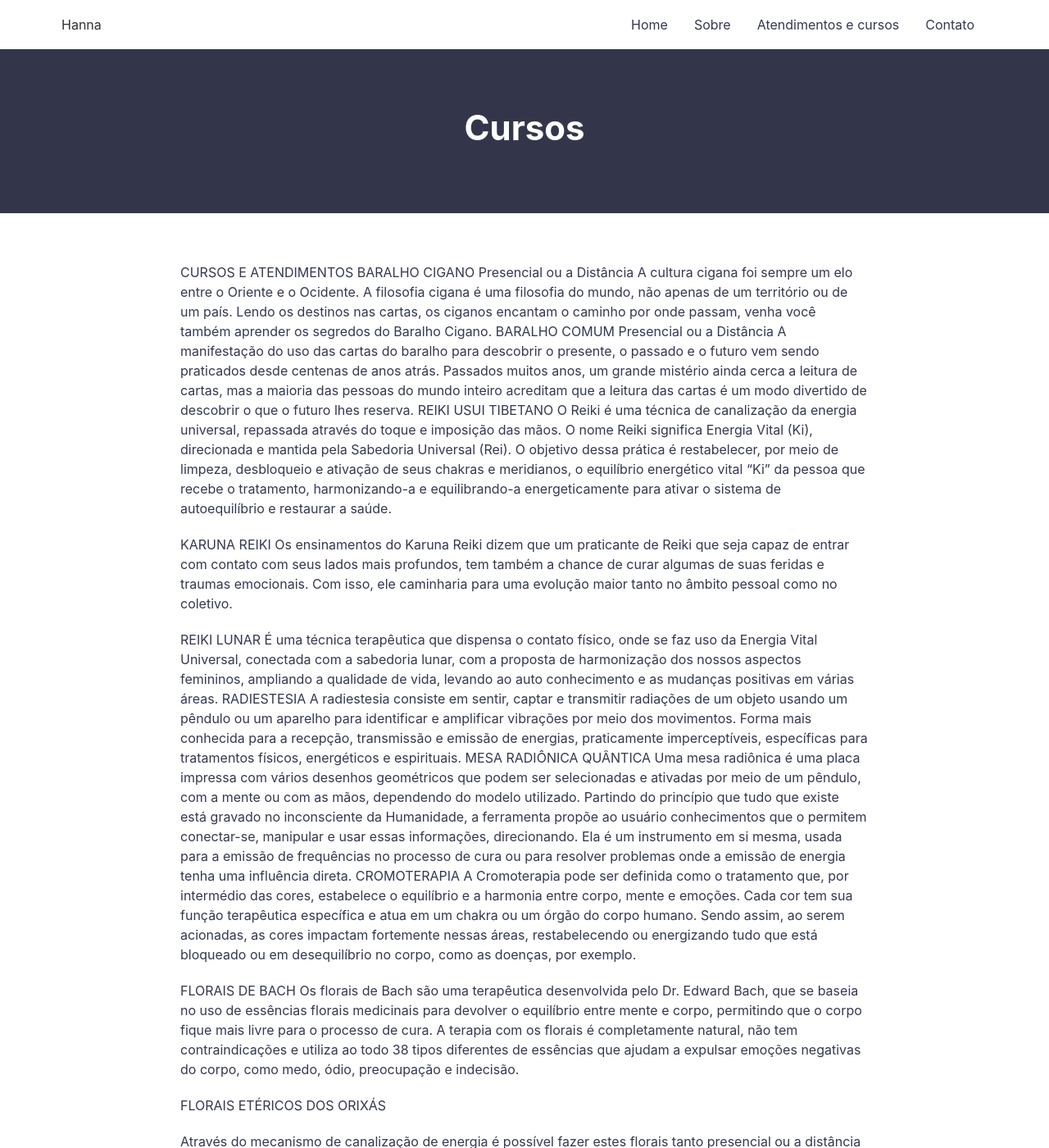
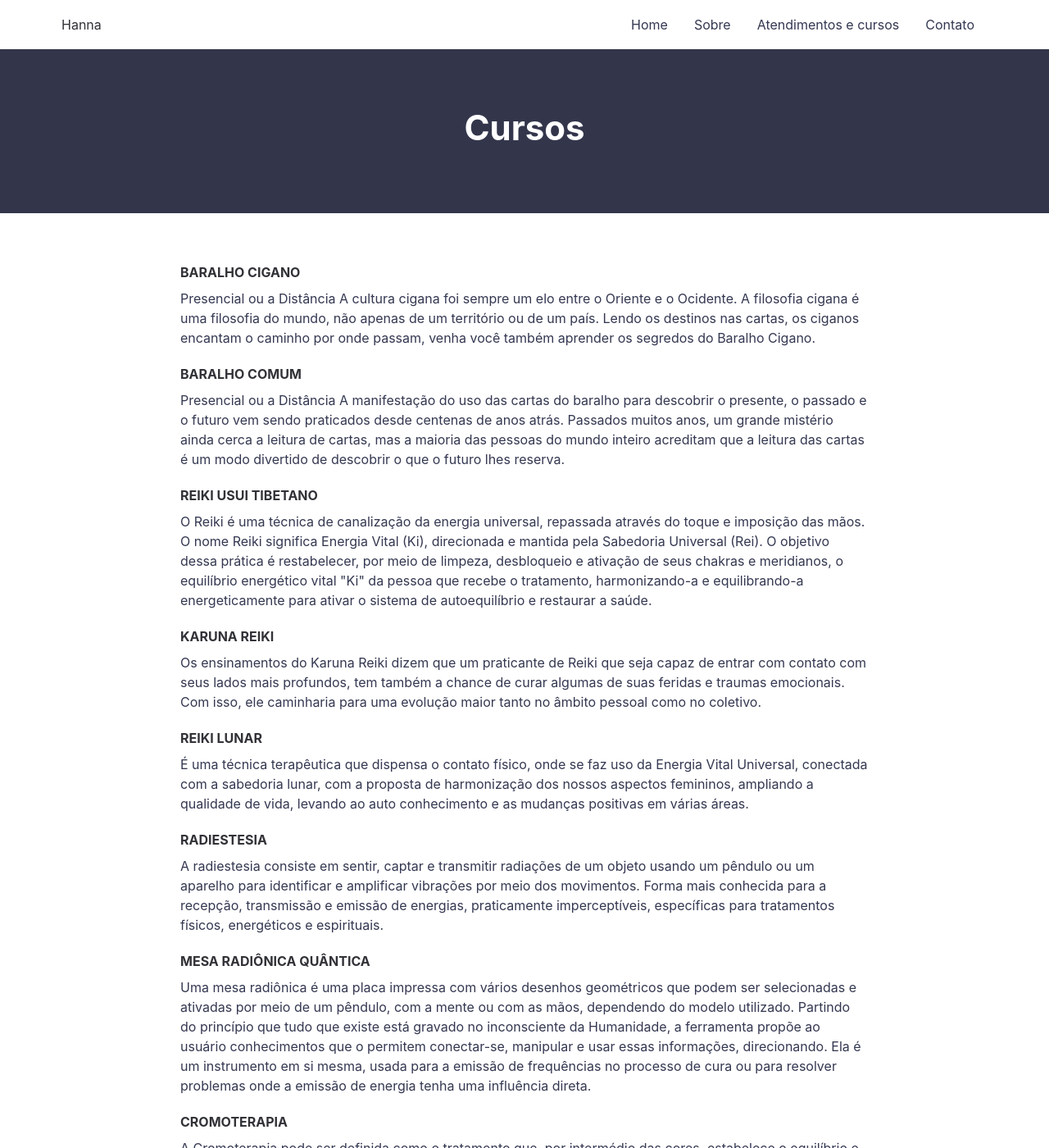
Before and after one commit to brunoqcx/brunoqcx.github.io, a Jekyll site: the page built from courses.md, in a window 1280 px wide and 1400 px high. Shown: the whole window at 82% size. Built offline with Jekyll 4.4.1, drawn with Linux system fonts in a browser that asks for light colours; some of the changed text lies outside the part shown.

Commit message:
change texts

```diff
--- a/courses.md
+++ b/courses.md
@@ -4,45 +4,60 @@ title: Cursos
 permalink: /cursos/
 ---
 
-CURSOS E ATENDIMENTOS
- BARALHO CIGANO
+
+<h4>BARALHO CIGANO</h4>
+<p>
 Presencial ou a Distância
 A cultura cigana foi sempre um elo entre o Oriente e o Ocidente. A filosofia cigana é uma filosofia do mundo, não apenas de um território ou de um país.
 Lendo os destinos nas cartas, os ciganos encantam o caminho por onde passam, venha você também aprender os segredos do Baralho Cigano.
-BARALHO COMUM
+</p>
+<h4>BARALHO COMUM</h4>
+<p>
 Presencial ou a Distância
 A manifestação do uso das cartas do baralho para descobrir o presente, o passado e o futuro vem sendo praticados desde centenas de anos atrás. Passados muitos anos, um grande mistério ainda cerca a leitura de cartas, mas a maioria das pessoas do mundo inteiro acreditam que a leitura das cartas é um modo divertido de descobrir o que o futuro lhes reserva.
-REIKI USUI TIBETANO
+</p>
+<h4>REIKI USUI TIBETANO</h4>
+<p>
 O Reiki é uma técnica de canalização da energia universal, repassada através do toque e imposição das mãos. O nome Reiki significa Energia Vital (Ki), direcionada e mantida pela Sabedoria Universal (Rei). O objetivo dessa prática é restabelecer, por meio de limpeza, desbloqueio e ativação de seus chakras e meridianos, o equilíbrio energético vital "Ki" da pessoa que recebe o tratamento, harmonizando-a e equilibrando-a energeticamente para ativar o sistema de autoequilíbrio e restaurar a saúde.
-
-KARUNA REIKI
+</p>
+<h4>KARUNA REIKI</h4>
+<p>
 Os ensinamentos do Karuna Reiki dizem que um praticante de Reiki que seja capaz de entrar com contato com seus lados mais profundos, tem também a chance de curar algumas de suas feridas e traumas emocionais. Com isso, ele caminharia para uma evolução maior tanto no âmbito pessoal como no coletivo.
-
-
-
-REIKI LUNAR
+</p>
+<h4>REIKI LUNAR</h4>
+<p>
 É uma técnica terapêutica que dispensa o contato físico, onde se faz uso da Energia Vital Universal, conectada com a sabedoria lunar, com a proposta de harmonização dos nossos aspectos femininos, ampliando a qualidade de vida, levando ao auto conhecimento e as mudanças positivas em várias áreas.
-RADIESTESIA
+</p>
+<h4>RADIESTESIA</h4>
+<p>
 A radiestesia consiste em sentir, captar e transmitir radiações de um objeto usando um pêndulo ou um aparelho para identificar e amplificar vibrações por meio dos movimentos. Forma mais conhecida para a recepção, transmissão e emissão de energias, praticamente imperceptíveis, específicas para tratamentos físicos, energéticos e espirituais.
- MESA RADIÔNICA QUÂNTICA
+</p>
+<h4>MESA RADIÔNICA QUÂNTICA</h4>
+<p>
 Uma mesa radiônica é uma placa impressa com vários desenhos geométricos que podem ser selecionadas e ativadas por meio de um pêndulo, com a mente ou com as mãos, dependendo do modelo utilizado. Partindo do princípio que tudo que existe está gravado no inconsciente da Humanidade, a ferramenta propõe ao usuário conhecimentos que o permitem conectar-se, manipular e usar essas informações, direcionando. Ela é um instrumento em si mesma, usada para a emissão de frequências no processo de cura ou para resolver problemas onde a emissão de energia tenha uma influência direta.
-CROMOTERAPIA
+</p>
+<h4>CROMOTERAPIA</h4>
+<p>
 A Cromoterapia pode ser definida como o tratamento que, por intermédio das cores, estabelece o equilíbrio e a harmonia entre corpo, mente e emoções. Cada cor tem sua função terapêutica específica e atua em um chakra ou um órgão do corpo humano. Sendo assim, ao serem acionadas, as cores impactam fortemente nessas áreas, restabelecendo ou energizando tudo que está bloqueado ou em desequilíbrio no corpo, como as doenças, por exemplo.
-
-
-FLORAIS DE BACH
+</p>
+<h4>FLORAIS DE BACH</h4>
+<p>
 Os florais de Bach são uma terapêutica desenvolvida pelo Dr. Edward Bach, que se baseia no uso de essências florais medicinais para devolver o equilíbrio entre mente e corpo, permitindo que o corpo fique mais livre para o processo de cura. A terapia com os florais é completamente natural, não tem contraindicações e utiliza ao todo 38 tipos diferentes de essências que ajudam a expulsar emoções negativas do corpo, como medo, ódio, preocupação e indecisão.
-
-FLORAIS ETÉRICOS DOS ORIXÁS
-
+</p>
+<h4>FLORAIS ETÉRICOS DOS ORIXÁS</h4>
+<p>
 Através do mecanismo de canalização de energia é possível fazer estes
 florais tanto presencial ou a distância sem precisar de conhecimento ou
 manuseio de elementos naturais. Precisa-se apenas do comando mental/e
 ou decreto, do praticante que é iniciado no sistema recebendo uma
 autorização do universo e dos diversos elementos para manusear as
 energias harmônicas que restabelecerá o equilíbrio do corpo, mente e espírito.
-
-FLORAIS ETÉRICOS DOS 7 RAIOS CÓSMICOS
+</p>
+<h4>FLORAIS ETÉRICOS DOS 7 RAIOS CÓSMICOS</h4>
+<p>
 Estes florais são criados através da canalização das energias de determinado indivíduo, diretamente em um copo de água ou qualquer outro recipiente. Essa canalização pode inclusive ser realizada tanto presencialmente quanto à distância. Ao serem energizados, os florais Etéricos deverão atuar em aspectos mentais e emocionais, ainda que muito sutilmente.
-BENZIMENTO
+</p>
+<h4>BENZIMENTO</h4>
+<p>
 A benzeção é uma prática popular de cura que utiliza uma linguagem específica, tanto oral quanto gestual, com o objetivo de não apenas curar, mas libertar o paciente do mal que o aflige . O benzedor ou a benzedeira é portador(a) de um poder especial, que pode controlar as forças desencadeadoras de desequilíbrios. Por meio de benzimentos – atos mágico-religiosos -, garante o funcionamento da normalidade desejada, rompendo-se com o desequilíbrio ameaçador da existência. Partindo-se dessa definição, entende-se que a benzeção trata não apenas de males físicos, mas também espirituais.
+</p>
```
